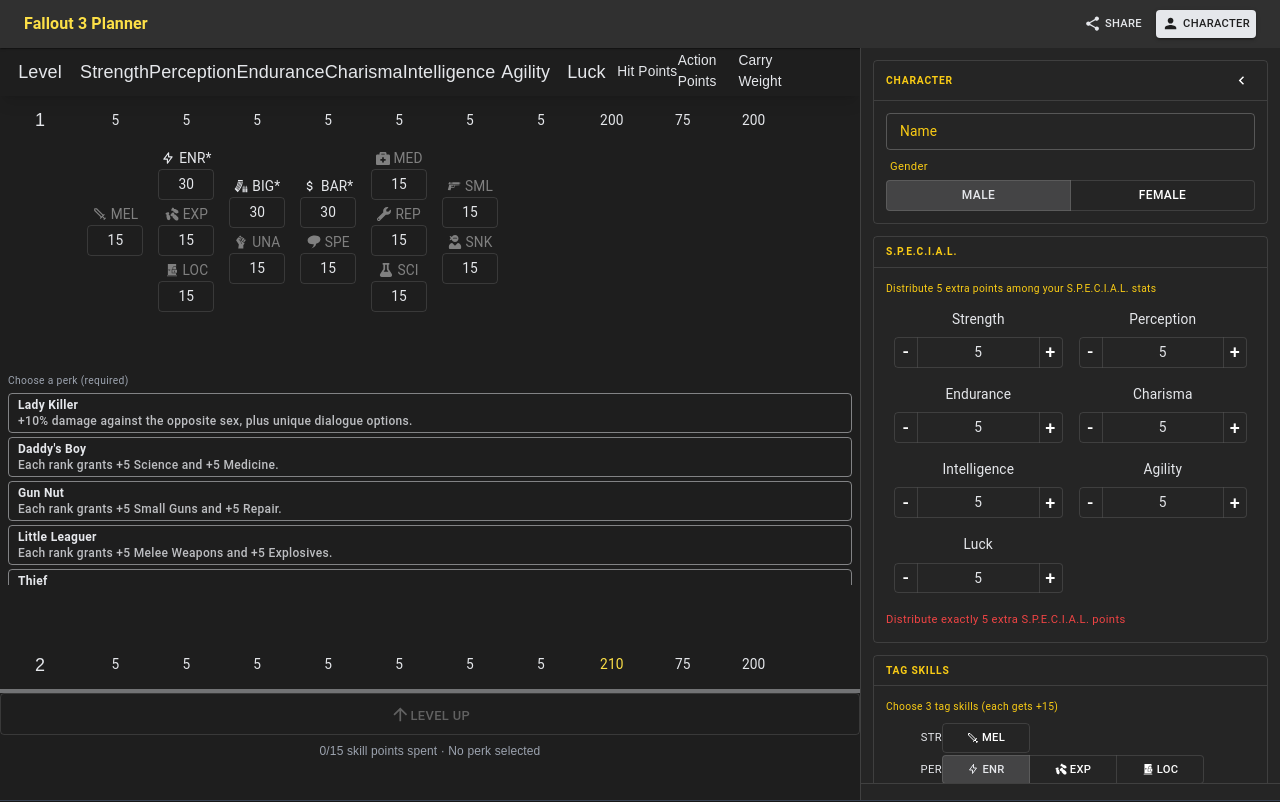
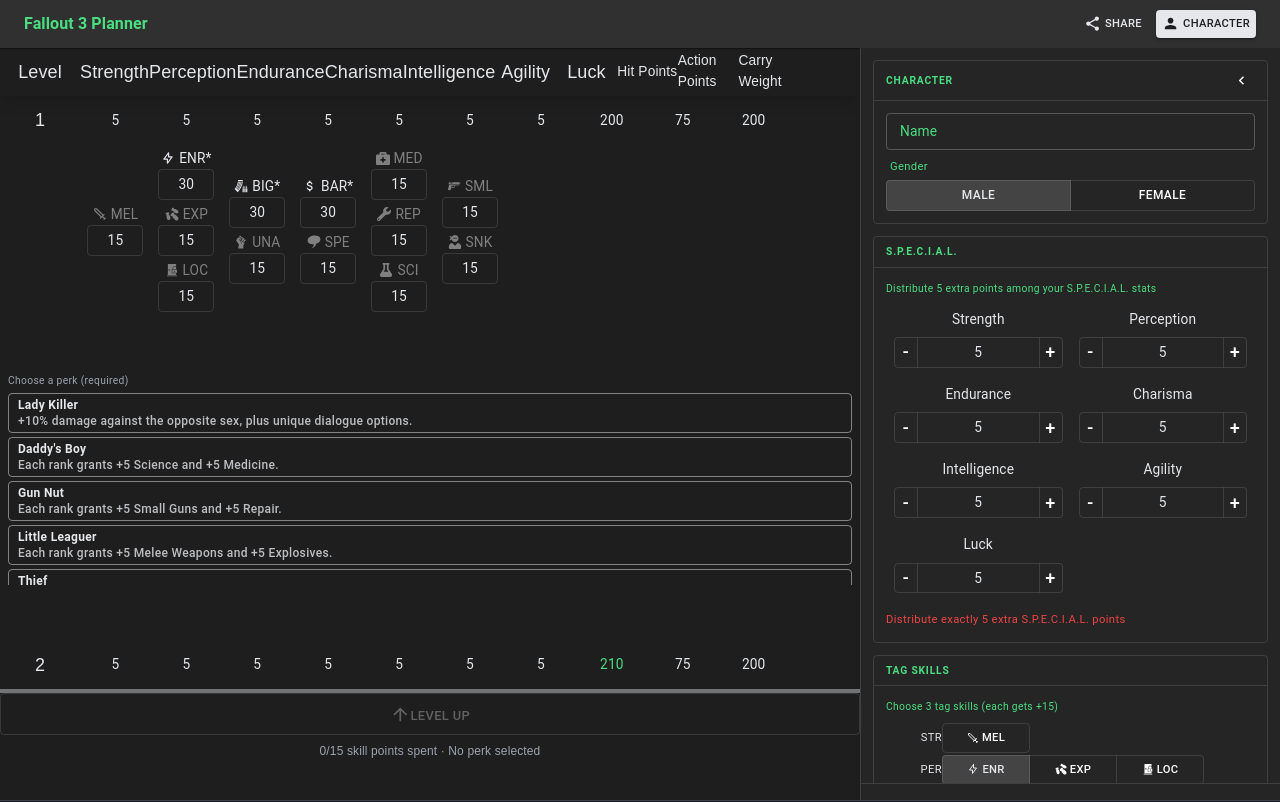
Before and after one commit to ScottMcDermid/fallout-3-planner, a Next.js app: page / in a window 1280 px wide. Shown: the top 802 px of the page. Built offline with nearby package versions, Linux system fonts and the light colour scheme.

Commit message:
Replace yellow accent with Pip-Boy green theme

```diff
--- a/src/app/b/[code]/page.tsx
+++ b/src/app/b/[code]/page.tsx
@@ -30,7 +30,7 @@
     return (
       <div className="flex h-screen flex-col items-center justify-center gap-4 bg-[#1e1e1e] text-gray-300">
         <p className="text-lg">Invalid or corrupted build link.</p>
-        <a href="/" className="text-yellow-400 underline hover:text-yellow-200">
+        <a href="/" className="text-green-400 underline hover:text-green-200">
           Go to planner
         </a>
       </div>
--- a/src/app/globals.css
+++ b/src/app/globals.css
@@ -10,7 +10,7 @@
   --color-danger: #ef4444;
   --color-ghost: #9ca3af;
   --color-primary: #e5e7eb;
-  --color-secondary: #fde047;
+  --color-secondary: #4ade80;
   --color-text: #e5e7eb;
 }
 
@@ -22,7 +22,7 @@
     --color-foreground: #e5e7eb;
     --color-ghost: #9ca3af;
     --color-primary: #e5e7eb;
-    --color-secondary: #fde047;
+    --color-secondary: #4ade80;
     --color-text: #e5e7eb;
   }
 }
--- a/src/app/theme.tsx
+++ b/src/app/theme.tsx
@@ -7,7 +7,7 @@
       main: '#e5e7eb',
     },
     secondary: {
-      main: '#fde047',
+      main: '#4ade80',
     },
     error: {
       main: '#ef4444',
@@ -18,7 +18,7 @@
     },
     text: {
       primary: '#e5e7eb',
-      secondary: '#facc15',
+      secondary: '#4ade80',
     },
   },
   typography: {
--- a/src/components/Planner.tsx
+++ b/src/components/Planner.tsx
@@ -187,7 +187,7 @@
 
           {/* Shared Build Banner */}
           {isViewOnly && (
-            <div className="sticky top-0 z-20 flex w-full items-center justify-between bg-yellow-900/80 px-4 py-2 text-sm text-yellow-200 backdrop-blur-sm">
+            <div className="sticky top-0 z-20 flex w-full items-center justify-between bg-green-900/80 px-4 py-2 text-sm text-green-200 backdrop-blur-sm">
               <span>Viewing a shared build</span>
               <div className="flex gap-2">
                 <Button
```
